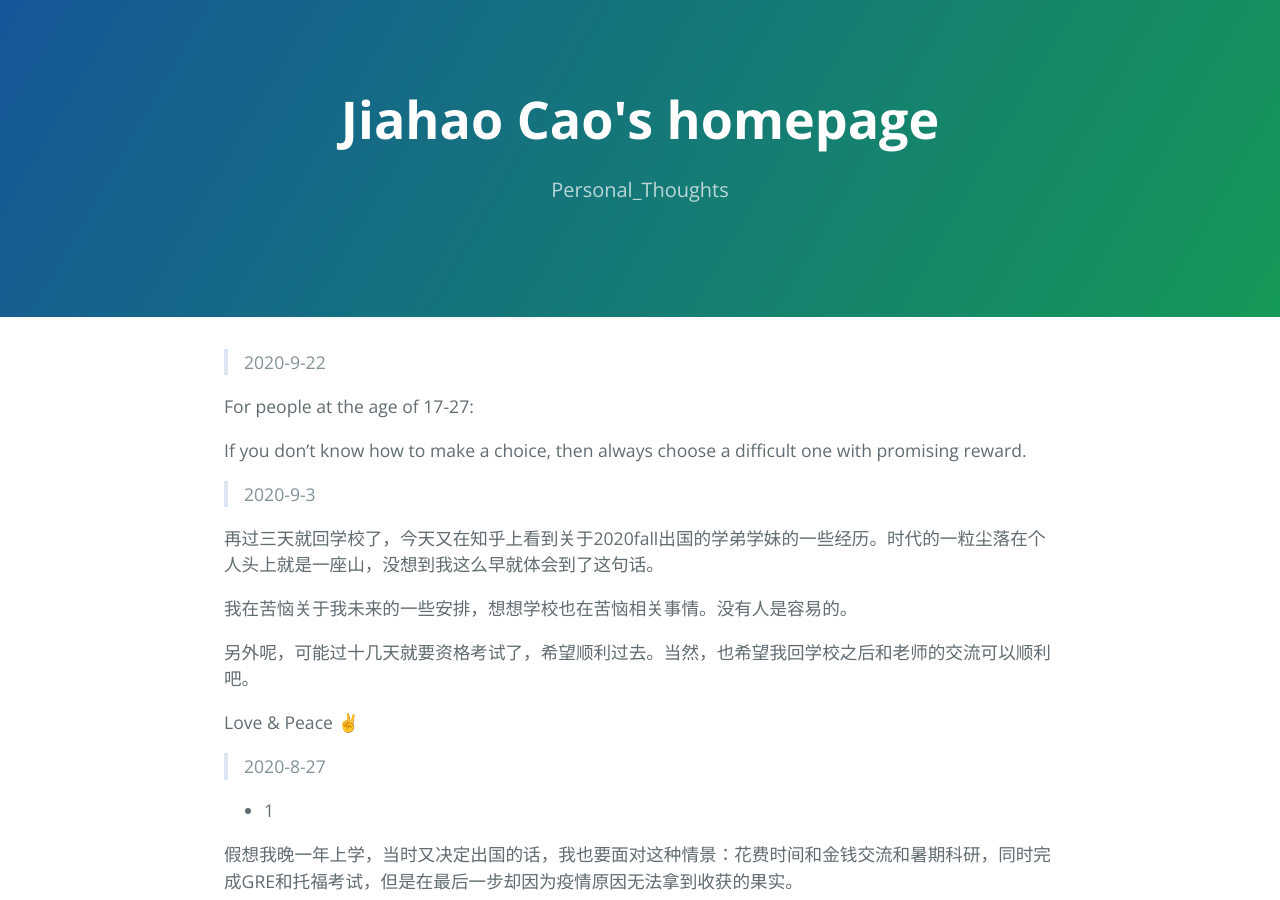
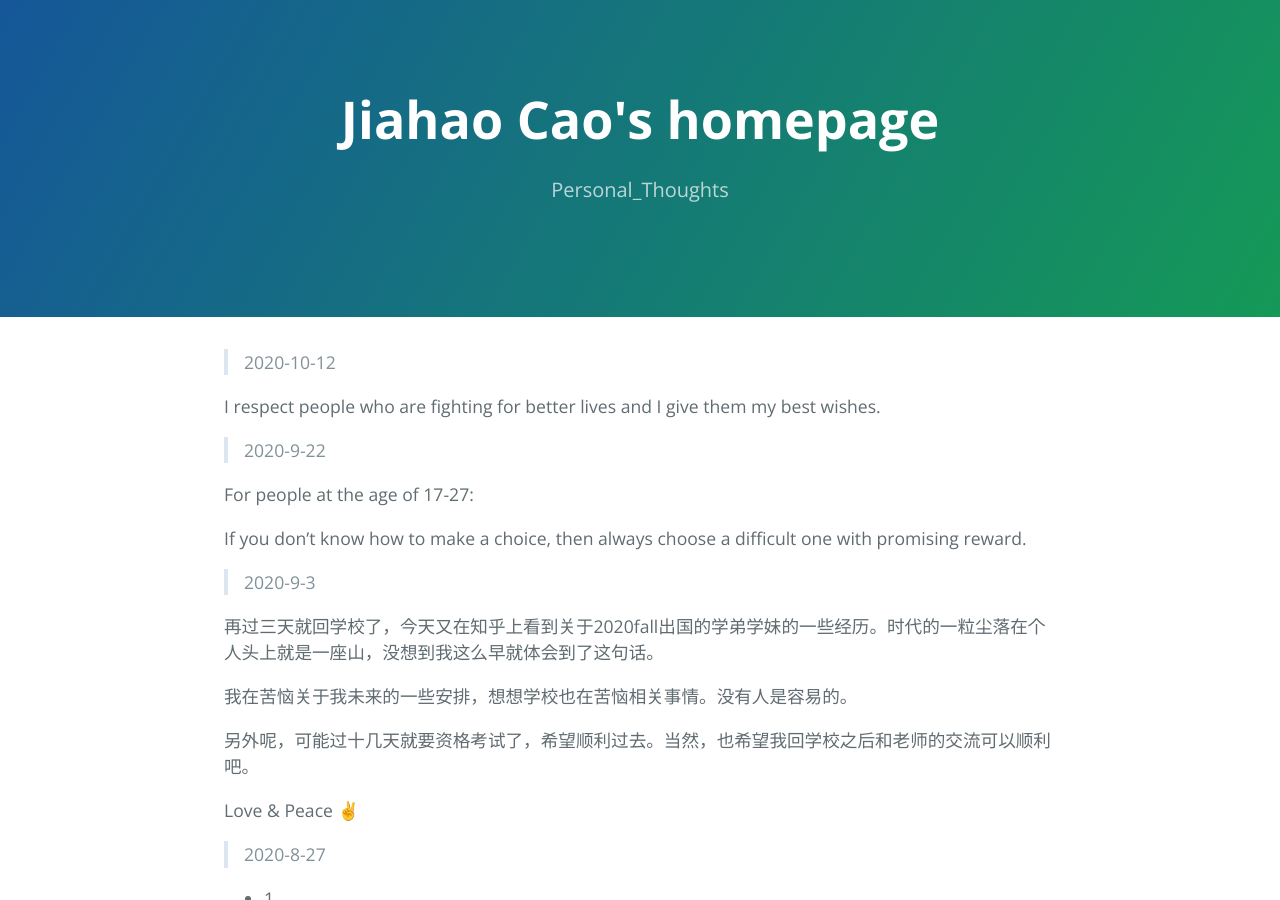
Before and after one commit to caojiahao13/caojiahao13.github.io, a Jekyll site: the page built from Personal_Thoughts/Personal_Thoughts.md, in a window 1280 px wide and 900 px high. Built offline with Jekyll 4.4.1, drawn with Linux system fonts in a browser that asks for light colours.

Commit message:
10-12 日记

```diff
--- a/Personal_Thoughts/Personal_Thoughts.md
+++ b/Personal_Thoughts/Personal_Thoughts.md
@@ -4,6 +4,10 @@ title: "Jiahao Cao's homepage"
 description: Personal_Thoughts
 theme: jekyll-theme-cayman
 ---
+
+> 2020-10-12
+
+I respect people who are fighting for better lives and I give them my best wishes.
 
 > 2020-9-22
 
```
